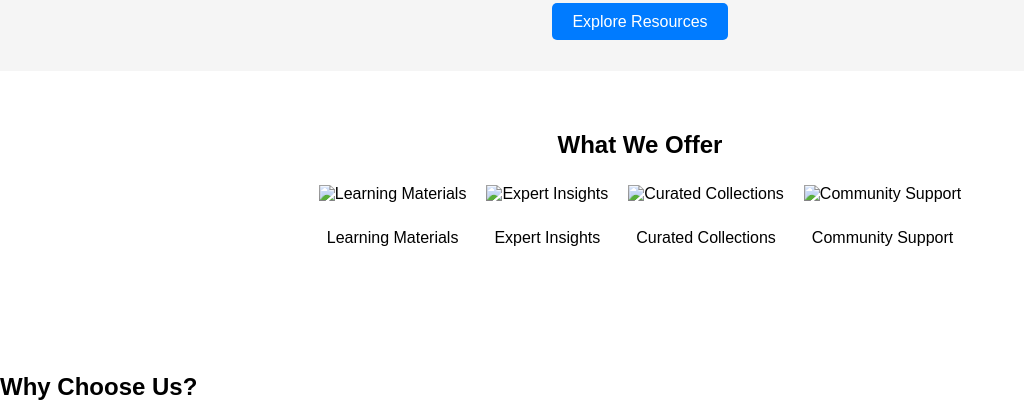
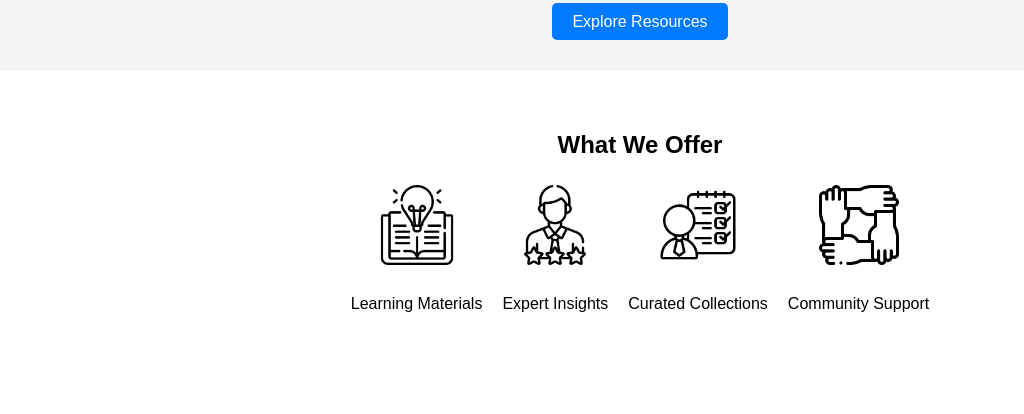
Before and after one commit to chiksltarc/compsc9618, a plain HTML site: page index.html in a window 1280 px wide. Shown: the part 385-799 px from the top of the page, without its empty margins (0-1024 px from the left). Drawn offline with Linux system fonts and the light colour scheme.

Commit message:
Update index.html

```diff
--- a/index.html
+++ b/index.html
@@ -19,19 +19,19 @@
     <h2>What We Offer</h2>
     <div class="offer-icons">
       <div class="icon-container">
-        <img src="icons/learning.png" alt="Learning Materials">
+        <img src="learning.png" alt="Learning Materials">
         <p>Learning Materials</p>
       </div>
       <div class="icon-container">
-        <img src="icons/expert.png" alt="Expert Insights">
+        <img src="expert.png" alt="Expert Insights">
         <p>Expert Insights</p>
       </div>
       <div class="icon-container">
-        <img src="icons/curator.png" alt="Curated Collections">
+        <img src="curator.png" alt="Curated Collections">
         <p>Curated Collections</p>
       </div>
       <div class="icon-container">
-        <img src="icons/community.png" alt="Community Support">
+        <img src="community.png" alt="Community Support">
         <p>Community Support</p>
       </div>
     </div>
```
